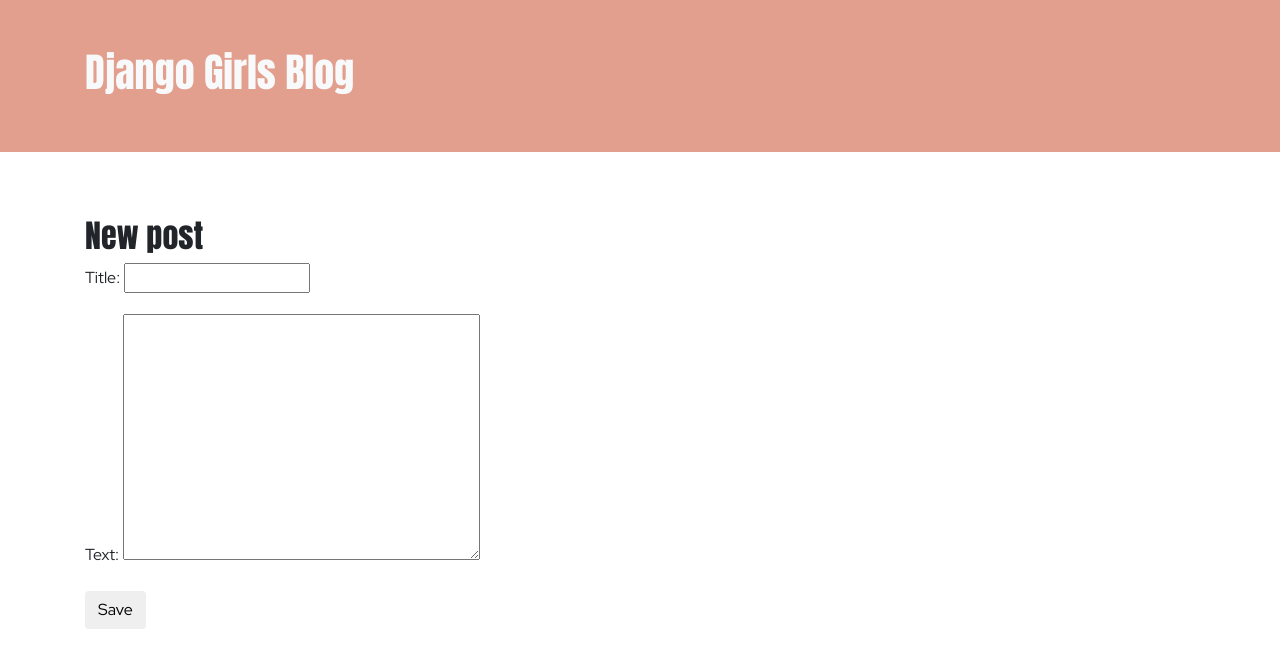
After one commit to jazminereyes/my-first-django-blog, a Django app: page /post/new/ in a window 1280 px wide. The commit adds this page. Shown: the top 668 px of the page. Run offline with Django 3.2, Linux system fonts and the light colour scheme; some libraries are stand-ins or nearby versions.

Commit message:
Added views to create/edit blog post inside the site.

```diff
--- /dev/null
+++ b/blog/forms.py
@@ -0,0 +1,7 @@
+from django import forms
+from .models import Post
+
+class PostForm(forms.ModelForm):
+    class Meta:
+        model = Post
+        fields = ('title', 'text')
--- a/blog/templates/blog/base.html
+++ b/blog/templates/blog/base.html
@@ -18,6 +18,14 @@
 
       <div id="post-section" class="mt-5">
         <div class="container">
+          <div class="row mb-3">
+            <div class="col-md-12 text-right">
+              {% if user.is_authenticated %}
+                <a href="{% url 'post_new' %}" class="btn btn-primary">Add Post<span class="glyphicon glyphicon-plus"></span></a>
+              {% endif %}
+            </div>
+          </div>
+
           {% block content %}
           {% endblock %}
         </div>
--- a/blog/templates/blog/post_detail.html
+++ b/blog/templates/blog/post_detail.html
@@ -12,6 +12,9 @@
         </div>
         {% endif %}
 
+        {% if user.authenticated %}
+          <a href="{% url 'post_edit' pk=post.pk %}" class="btn btn-info mb-2">Edit Post</a>
+        {% endif %}
         <h2>{{ post.title }}</h2>
         <p>{{ post.text|linebreaksbr }}</p>
       </div>
--- /dev/null
+++ b/blog/templates/blog/post_edit.html
@@ -0,0 +1,9 @@
+{% extends 'blog/base.html' %}
+
+{% block content %}
+    <h2>New post</h2>
+    <form method="POST" class="post-form">{% csrf_token %}
+        {{ form.as_p }}
+        <button type="submit" class="save btn btn-default">Save</button>
+    </form>
+{% endblock %}
--- a/blog/urls.py
+++ b/blog/urls.py
@@ -3,5 +3,7 @@ from . import views
 
 urlpatterns = [
     path('', views.post_list, name='post_list'),
-    path('post/<int:pk>/', views.post_detail, name='post_detail')
+    path('post/<int:pk>/', views.post_detail, name='post_detail'),
+    path('post/new/', views.post_new, name='post_new'),
+    path('post/<int:pk>/edit/', views.post_edit, name='post_edit')
 ]
--- a/blog/views.py
+++ b/blog/views.py
@@ -1,6 +1,7 @@
-from django.shortcuts import render, get_object_or_404
+from django.shortcuts import render, get_object_or_404, redirect
 from django.utils import timezone
 from .models import Post
+from .forms import PostForm
 
 # Create your views here.
 def post_list(request):
@@ -11,3 +12,31 @@ def post_detail(request, pk):
     post = get_object_or_404(Post, pk=pk)
     return render(request, 'blog/post_detail.html', {'post': post})
     # Post.objects.get(pk=pk)
+
+def post_new(request):
+    if request.method == "POST":
+        form = PostForm(request.POST)
+
+        if form.is_valid():
+            post = form.save(commit=False)
+            post.author = request.user
+            post.published_date = timezone.now()
+            post.save()
+            return redirect('post_detail', pk=post.pk)
+    else:
+        form = PostForm()
+    return render(request, 'blog/post_edit.html', {'form': form})
+
+def post_edit(request, pk):
+    post = get_object_or_404(Post, pk=pk)
+    if request.method == "POST":
+        form = PostForm(request.Post, instance=post)
+        if form.is_valid():
+            post = form.save(commit=False)
+            post.author = request.user
+            post.published_date = timezone.now()
+            post.save()
+            return redirect('post_detail', pk=post.pk)
+    else:
+        form = PostForm(instance=post)
+    return render(request, 'blog/post_edit.html', {'form': form})
```
